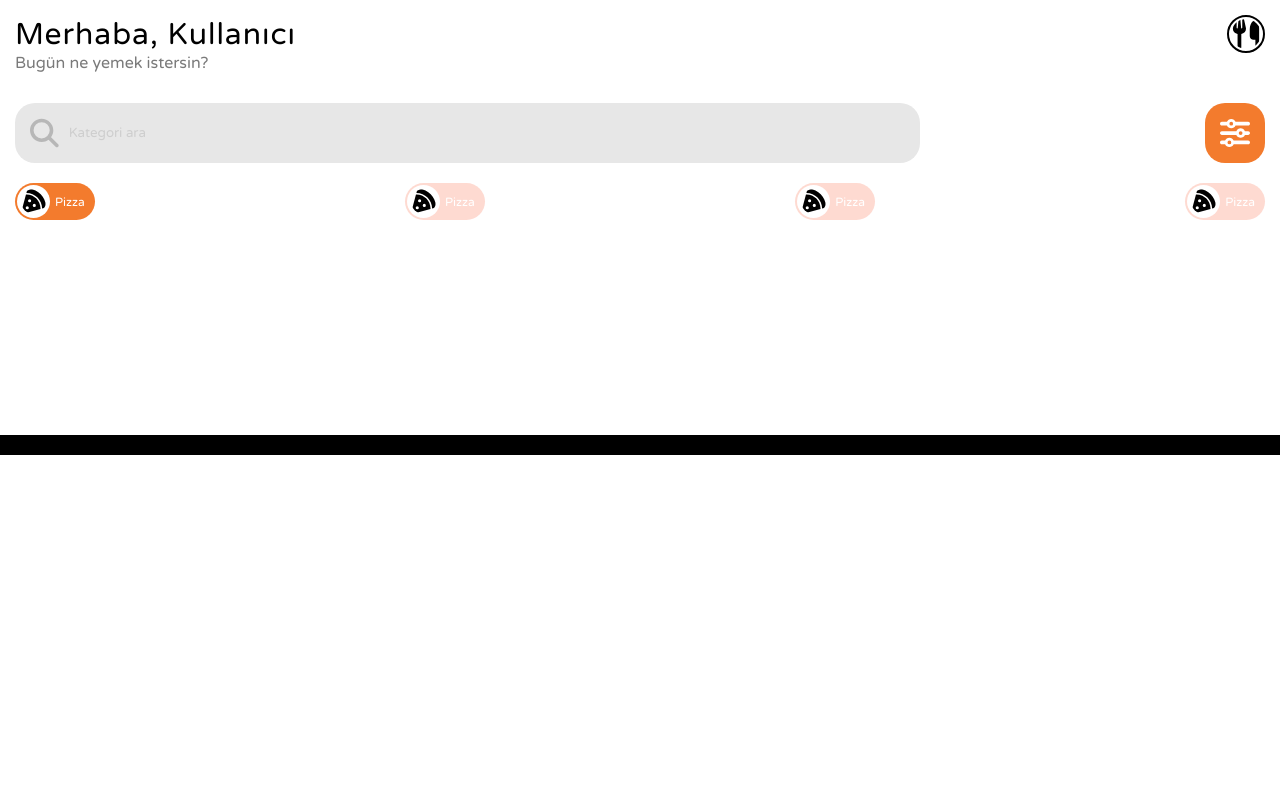
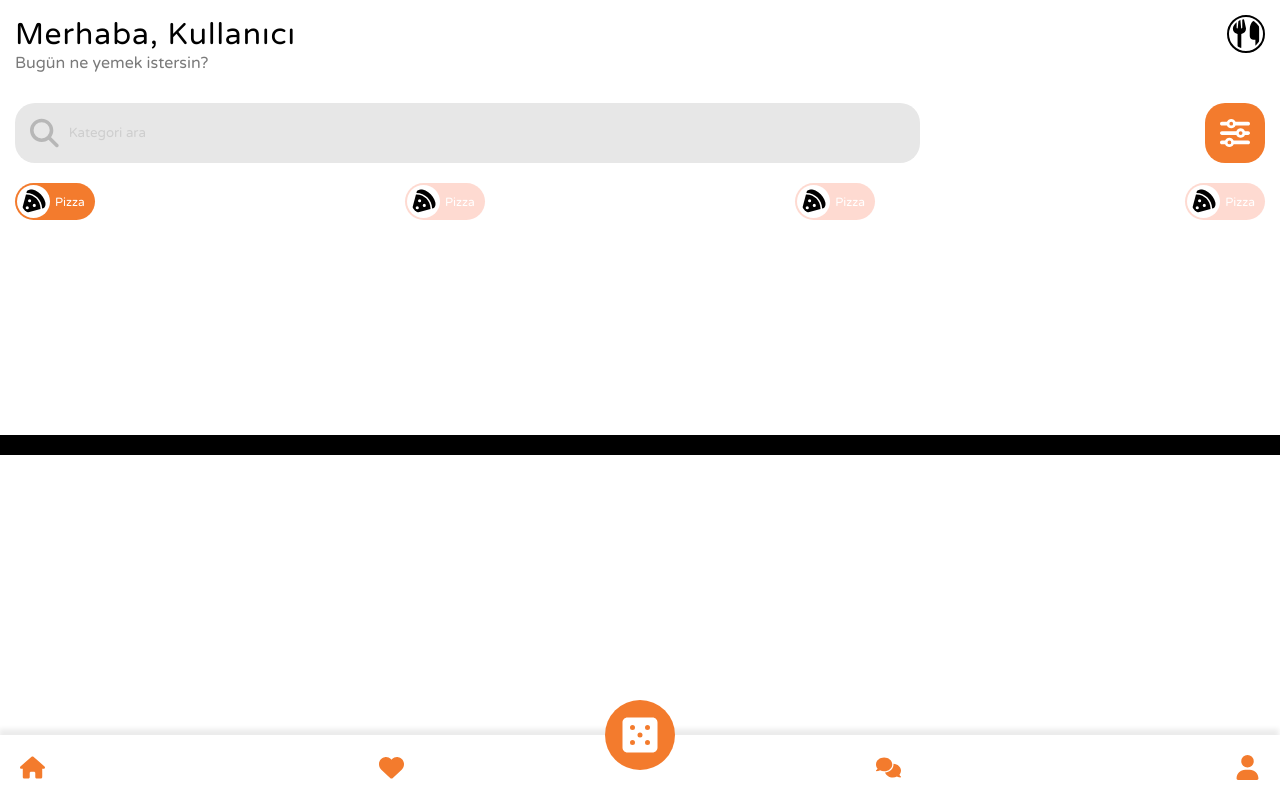
Before and after one commit to gokturkdogan/food-generator, a Vue app: page / in a window 1280 px wide. Built offline with nearby package versions, Linux system fonts and the light colour scheme.

Commit message:
appbar design created

```diff
--- /dev/null
+++ b/src/assets/images/icons/dice-icon.vue
@@ -0,0 +1,20 @@
+<template>
+  <svg xmlns="http://www.w3.org/2000/svg" viewBox="0 0 448 512">
+    <path
+      d="M64 32C28.7 32 0 60.7 0 96L0 416c0 35.3 28.7 64 64 64l320 0c35.3 0 64-28.7 64-64l0-320c0-35.3-28.7-64-64-64L64 32zm64 96a32 32 0 1 1 0 64 32 32 0 1 1 0-64zM96 352a32 32 0 1 1 64 0 32 32 0 1 1 -64 0zM224 224a32 32 0 1 1 0 64 32 32 0 1 1 0-64zm64-64a32 32 0 1 1 64 0 32 32 0 1 1 -64 0zm32 160a32 32 0 1 1 0 64 32 32 0 1 1 0-64z"
+    />
+  </svg>
+</template>
+
+  <script>
+export default {
+  name: "diceIcon",
+};
+</script>
+  <style scoped>
+svg {
+  height: 40px;
+  width: 40px;
+  fill: #FFFFFF;
+}
+</style>
--- /dev/null
+++ b/src/assets/images/icons/favorite-icon.vue
@@ -0,0 +1,20 @@
+<template>
+  <svg xmlns="http://www.w3.org/2000/svg" viewBox="0 0 512 512">
+    <path
+      d="M47.6 300.4L228.3 469.1c7.5 7 17.4 10.9 27.7 10.9s20.2-3.9 27.7-10.9L464.4 300.4c30.4-28.3 47.6-68 47.6-109.5v-5.8c0-69.9-50.5-129.5-119.4-141C347 36.5 300.6 51.4 268 84L256 96 244 84c-32.6-32.6-79-47.5-124.6-39.9C50.5 55.6 0 115.2 0 185.1v5.8c0 41.5 17.2 81.2 47.6 109.5z"
+    />
+  </svg>
+</template>
+
+      <script>
+export default {
+  name: "favoriteIcon",
+};
+</script>
+<style scoped>
+svg {
+  height: 25px;
+  width: 25px;
+  fill: #f37b2d;
+}
+</style>
--- /dev/null
+++ b/src/assets/images/icons/home-icon.vue
@@ -0,0 +1,20 @@
+<template>
+  <svg xmlns="http://www.w3.org/2000/svg" viewBox="0 0 576 512">
+    <path
+      d="M575.8 255.5c0 18-15 32.1-32 32.1l-32 0 .7 160.2c0 2.7-.2 5.4-.5 8.1l0 16.2c0 22.1-17.9 40-40 40l-16 0c-1.1 0-2.2 0-3.3-.1c-1.4 .1-2.8 .1-4.2 .1L416 512l-24 0c-22.1 0-40-17.9-40-40l0-24 0-64c0-17.7-14.3-32-32-32l-64 0c-17.7 0-32 14.3-32 32l0 64 0 24c0 22.1-17.9 40-40 40l-24 0-31.9 0c-1.5 0-3-.1-4.5-.2c-1.2 .1-2.4 .2-3.6 .2l-16 0c-22.1 0-40-17.9-40-40l0-112c0-.9 0-1.9 .1-2.8l0-69.7-32 0c-18 0-32-14-32-32.1c0-9 3-17 10-24L266.4 8c7-7 15-8 22-8s15 2 21 7L564.8 231.5c8 7 12 15 11 24z"
+    />
+  </svg>
+</template>
+
+    <script>
+export default {
+  name: "homeIcon",
+};
+</script>
+    <style scoped>
+svg {
+  height: 25px;
+  width: 25px;
+  fill: #F37B2D;
+}
+</style>
--- /dev/null
+++ b/src/assets/images/icons/message-icon.vue
@@ -0,0 +1,20 @@
+<template>
+  <svg xmlns="http://www.w3.org/2000/svg" viewBox="0 0 640 512">
+    <path
+      d="M208 352c114.9 0 208-78.8 208-176S322.9 0 208 0S0 78.8 0 176c0 38.6 14.7 74.3 39.6 103.4c-3.5 9.4-8.7 17.7-14.2 24.7c-4.8 6.2-9.7 11-13.3 14.3c-1.8 1.6-3.3 2.9-4.3 3.7c-.5 .4-.9 .7-1.1 .8l-.2 .2s0 0 0 0s0 0 0 0C1 327.2-1.4 334.4 .8 340.9S9.1 352 16 352c21.8 0 43.8-5.6 62.1-12.5c9.2-3.5 17.8-7.4 25.2-11.4C134.1 343.3 169.8 352 208 352zM448 176c0 112.3-99.1 196.9-216.5 207C255.8 457.4 336.4 512 432 512c38.2 0 73.9-8.7 104.7-23.9c7.5 4 16 7.9 25.2 11.4c18.3 6.9 40.3 12.5 62.1 12.5c6.9 0 13.1-4.5 15.2-11.1c2.1-6.6-.2-13.8-5.8-17.9c0 0 0 0 0 0s0 0 0 0l-.2-.2c-.2-.2-.6-.4-1.1-.8c-1-.8-2.5-2-4.3-3.7c-3.6-3.3-8.5-8.1-13.3-14.3c-5.5-7-10.7-15.4-14.2-24.7c24.9-29 39.6-64.7 39.6-103.4c0-92.8-84.9-168.9-192.6-175.5c.4 5.1 .6 10.3 .6 15.5z"
+    />
+  </svg>
+</template>
+
+<script>
+export default {
+  name: "mnssageIcon",
+};
+</script>
+      <style scoped>
+svg {
+  height: 25px;
+  width: 25px;
+  fill: #f37b2d;
+}
+</style>
--- /dev/null
+++ b/src/assets/images/icons/user-icon.vue
@@ -0,0 +1,20 @@
+<template>
+  <svg xmlns="http://www.w3.org/2000/svg" viewBox="0 0 448 512">
+    <path
+      d="M224 256A128 128 0 1 0 224 0a128 128 0 1 0 0 256zm-45.7 48C79.8 304 0 383.8 0 482.3C0 498.7 13.3 512 29.7 512l388.6 0c16.4 0 29.7-13.3 29.7-29.7C448 383.8 368.2 304 269.7 304l-91.4 0z"
+    />
+  </svg>
+</template>
+
+<script>
+export default {
+  name: "userIcon",
+};
+</script>
+<style scoped>
+svg {
+  height: 25px;
+  width: 25px;
+  fill: #f37b2d;
+}
+</style>
--- /dev/null
+++ b/src/components/base/AppBar.vue
@@ -0,0 +1,68 @@
+<template>
+  <div class="appBar">
+    <div class="appBar__side">
+      <HomeIcon />
+      <FavIcon />
+    </div>
+    <div class="appBar__mid">
+      <DiceIcon />
+    </div>
+    <div class="appBar__side">
+      <MessageIcon />
+      <userIcon />
+    </div>
+  </div>
+</template>
+
+<script>
+import HomeIcon from "../../assets/images/icons/home-icon.vue";
+import FavIcon from "../../assets/images/icons/favorite-icon.vue";
+import MessageIcon from "../../assets/images/icons/message-icon.vue";
+import userIcon from "../../assets/images/icons/user-icon.vue";
+import DiceIcon from "../../assets/images/icons/dice-icon.vue";
+
+export default {
+  name: "Appbar",
+  components: {
+    HomeIcon,
+    FavIcon,
+    MessageIcon,
+    userIcon,
+    DiceIcon,
+  },
+};
+</script>
+<style lang="scss" scoped>
+.appBar {
+  position: absolute;
+  bottom: 0;
+  display: flex;
+  justify-content: space-between;
+  width: 100%;
+  padding: 20px 0;
+  background-color: $white;
+  box-shadow: rgba(0, 0, 0, 0.08) -1px -6px 5px 0px;
+  align-items: center;
+
+  &__mid {
+    display: flex;
+    justify-content: center;
+    align-items: center;
+    background-color: $orange-500;
+    padding: 15px;
+    border-radius: 100%;
+    position: absolute;
+    top: 50%;
+    left: 50%;
+    transform: translate(-50%, -50%);
+    top: 0;
+  }
+
+  &__side {
+    display: flex;
+    justify-content: space-between;
+    padding: 0 20px;
+    width: 30%;
+  }
+}
+</style>
--- a/src/layout/Layout.vue
+++ b/src/layout/Layout.vue
@@ -2,15 +2,18 @@
     <div class="layout">
       <Header />
       <router-view />
+      <AppBar />
     </div>
   </template>
 
   <script>
   import Header from '../components/base/Header.vue';
+  import AppBar from '../components/base/AppBar.vue';
   export default {
     name: "Layout",
     components: {
-      Header
+      Header,
+      AppBar
     }
   };
   </script>
```
